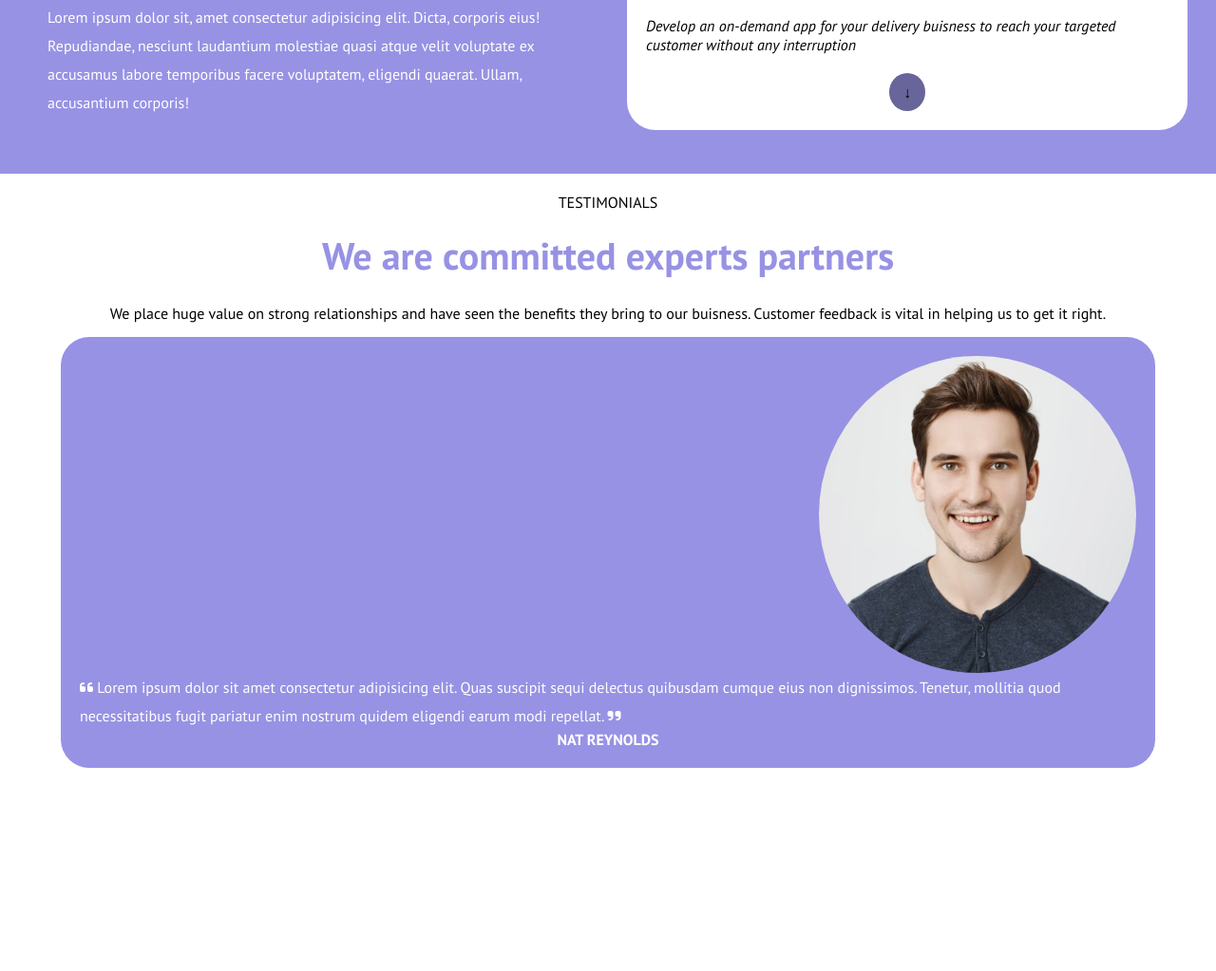
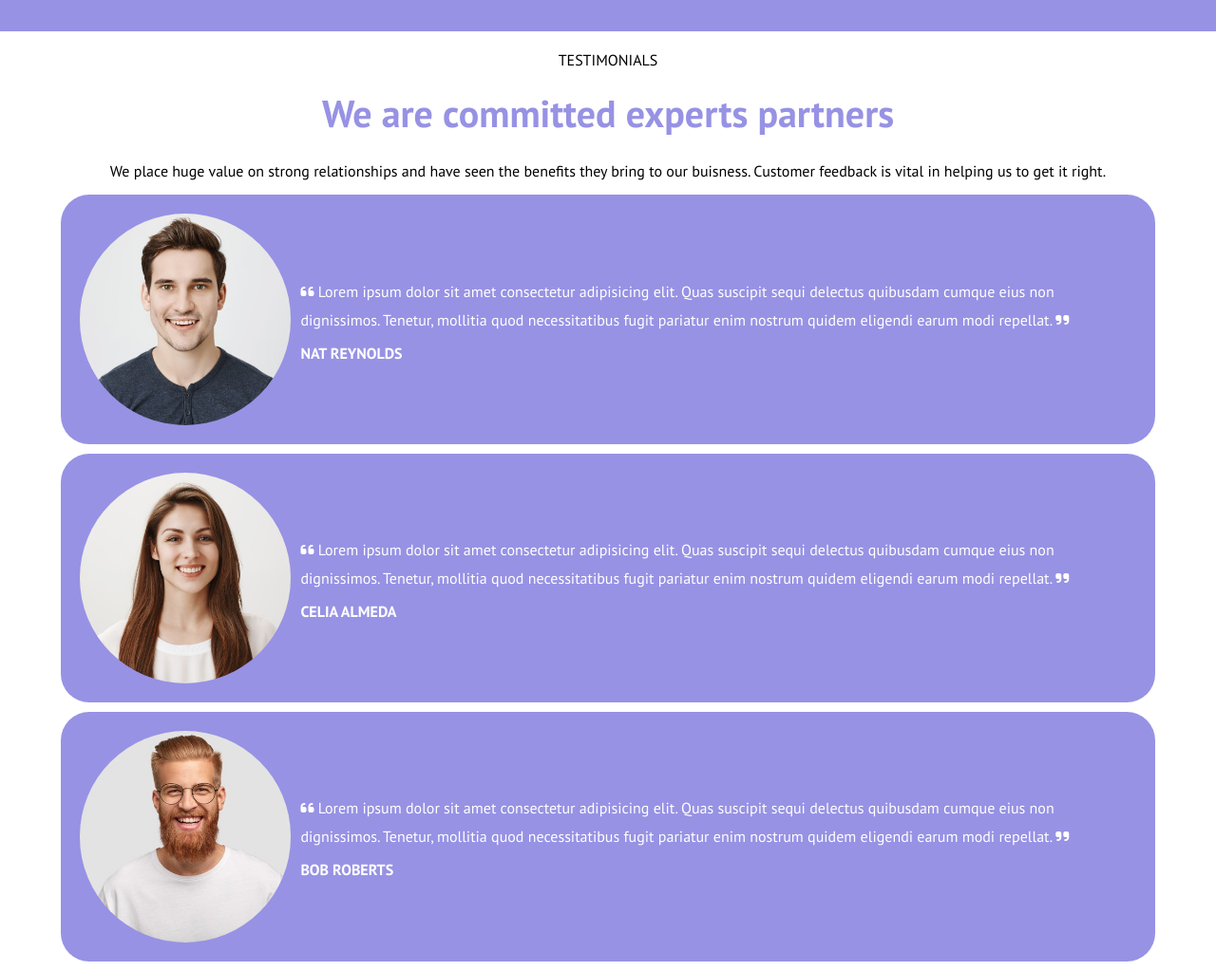
Before and after one commit to samuelecozzubbo/htmlcss-responsive-layout, a plain HTML site: page index.html in a window 1280 px wide. Shown: the part 1638-2661 px from the top of the page at 95% size. Before the commit the page ends 2457 px from the top, so only its background shows below. Drawn offline with Linux system fonts and the light colour scheme.

Commit message:
Testimonial section fixed and completed

```diff
--- a/css/style.css
+++ b/css/style.css
@@ -156,6 +156,9 @@ header .container{
 }
 
 /* Sezione funzionalità */
+#planning{
+    background-color:#9792E4;
+}
 #planning .container{
     background-color: #9792E4;
     margin: 0 auto;
@@ -203,6 +206,13 @@ header .container{
     display: flex;
     flex-direction: column;
     align-items: center;
+    gap: 10px;
+}
+
+.card-text{
+    display: flex;
+    flex-direction: column;
+    gap: 10px;
 }
 
 .col.card img{
@@ -232,6 +242,18 @@ header .container{
     .section-title{
         font-size: 70px;
     }
+
+    .col.card{
+        flex-direction: row;
+        align-items: center;
+        gap: 10px;
+    }
+
+    .col.card img{
+        max-width: 20%;
+        border-radius: 50%;
+
+    }
 }
 
 /*****************************
@@ -258,9 +280,10 @@ header .container{
     #planning .container{
         display: flex;
         flex-direction: row;
+        max-width: 70%;
     }
 
-    #planning .col{
+    #planning.col{
         width: 50%;
     }
 
@@ -273,10 +296,8 @@ header .container{
         display: flex;
         flex-direction: column;
         align-items: flex-start;
-        justify-content: space-around;
-        flex-grow: 2;
-        flex-basis: 0;
-        gap: 20px;
+        justify-content: space-between;
+        gap: 30px;
     }
 
     .col img{
@@ -289,4 +310,5 @@ header .container{
     }
 
 
+
 }
--- a/index.html
+++ b/index.html
@@ -102,7 +102,7 @@
         </section>
 
         <!-- Sezione planning -->
-        <section id="planning">
+        <section id="planning" class="container">
             <div class="container">
                 <div class="col">
                     <img src="img/planning1.png" alt="planning1">
@@ -136,12 +136,40 @@
                         We place huge value on strong relationships and have seen the benefits they bring to our buisness. Customer feedback is vital in helping us to get it right.
                     </p>
                 </div>
+                <!-- testimonial card -->
                 <div class="col card">
                     <img src="img/testimonial1.jpg" alt="testimonial1">
-                    <p class="section-p">
-                        <i class="fa-solid fa-quote-left"></i> Lorem ipsum dolor sit amet consectetur adipisicing elit. Quas suscipit sequi delectus quibusdam cumque eius non dignissimos. Tenetur, mollitia quod necessitatibus fugit pariatur enim nostrum quidem eligendi earum modi repellat. <i class="fa-solid fa-quote-right"></i>
-                    </p>
-                    <div class="testimonial-name white-text"><strong>NAT REYNOLDS</strong></div>
+                    <div class="card-text">
+                        <p class="section-p">
+                            <i class="fa-solid fa-quote-left"></i> Lorem ipsum dolor sit amet consectetur adipisicing elit. Quas suscipit sequi delectus quibusdam cumque eius non dignissimos. Tenetur, mollitia quod necessitatibus fugit pariatur enim nostrum quidem eligendi earum modi repellat. <i class="fa-solid fa-quote-right"></i>
+                        </p>
+                        <div class="testimonial-name white-text"><strong>NAT REYNOLDS</strong></div>
+                    </div>
+
+                </div>
+
+                <!-- testimonial card -->
+                <div class="col card">
+                    <img src="img/testimonial2.jpg" alt="testimonial1">
+                    <div class="card-text">
+                        <p class="section-p">
+                            <i class="fa-solid fa-quote-left"></i> Lorem ipsum dolor sit amet consectetur adipisicing elit. Quas suscipit sequi delectus quibusdam cumque eius non dignissimos. Tenetur, mollitia quod necessitatibus fugit pariatur enim nostrum quidem eligendi earum modi repellat. <i class="fa-solid fa-quote-right"></i>
+                        </p>
+                        <div class="testimonial-name white-text"><strong>CELIA ALMEDA</strong></div>
+                    </div>
+
+                </div>
+
+                <!-- testimonial card -->
+                <div class="col card">
+                    <img src="img/testimonial3.jpg" alt="testimonial1">
+                    <div class="card-text">
+                        <p class="section-p">
+                            <i class="fa-solid fa-quote-left"></i> Lorem ipsum dolor sit amet consectetur adipisicing elit. Quas suscipit sequi delectus quibusdam cumque eius non dignissimos. Tenetur, mollitia quod necessitatibus fugit pariatur enim nostrum quidem eligendi earum modi repellat. <i class="fa-solid fa-quote-right"></i>
+                        </p>
+                        <div class="testimonial-name white-text"><strong>BOB ROBERTS</strong></div>
+                    </div>
+
                 </div>
             </div>
         </section>
```
